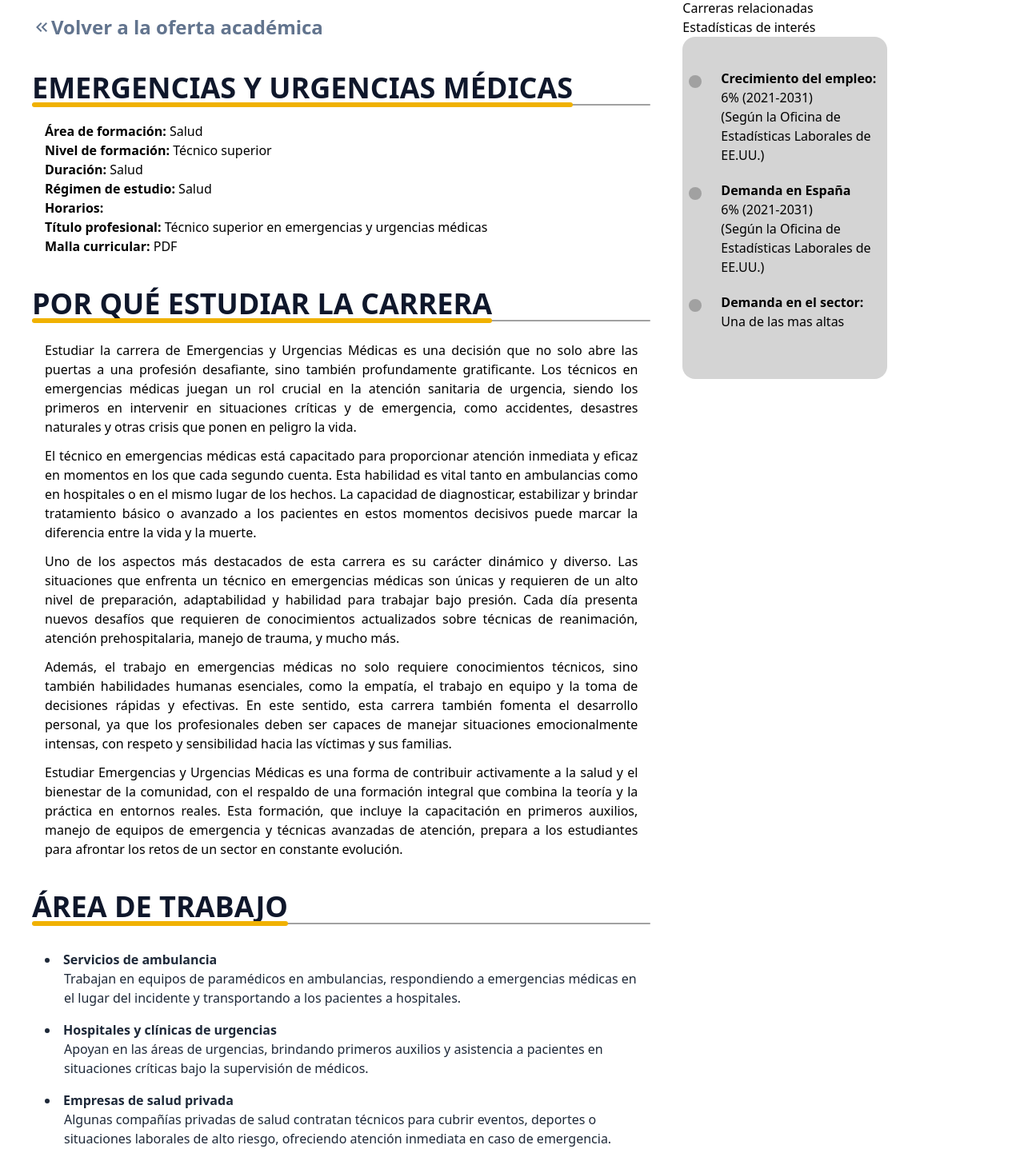
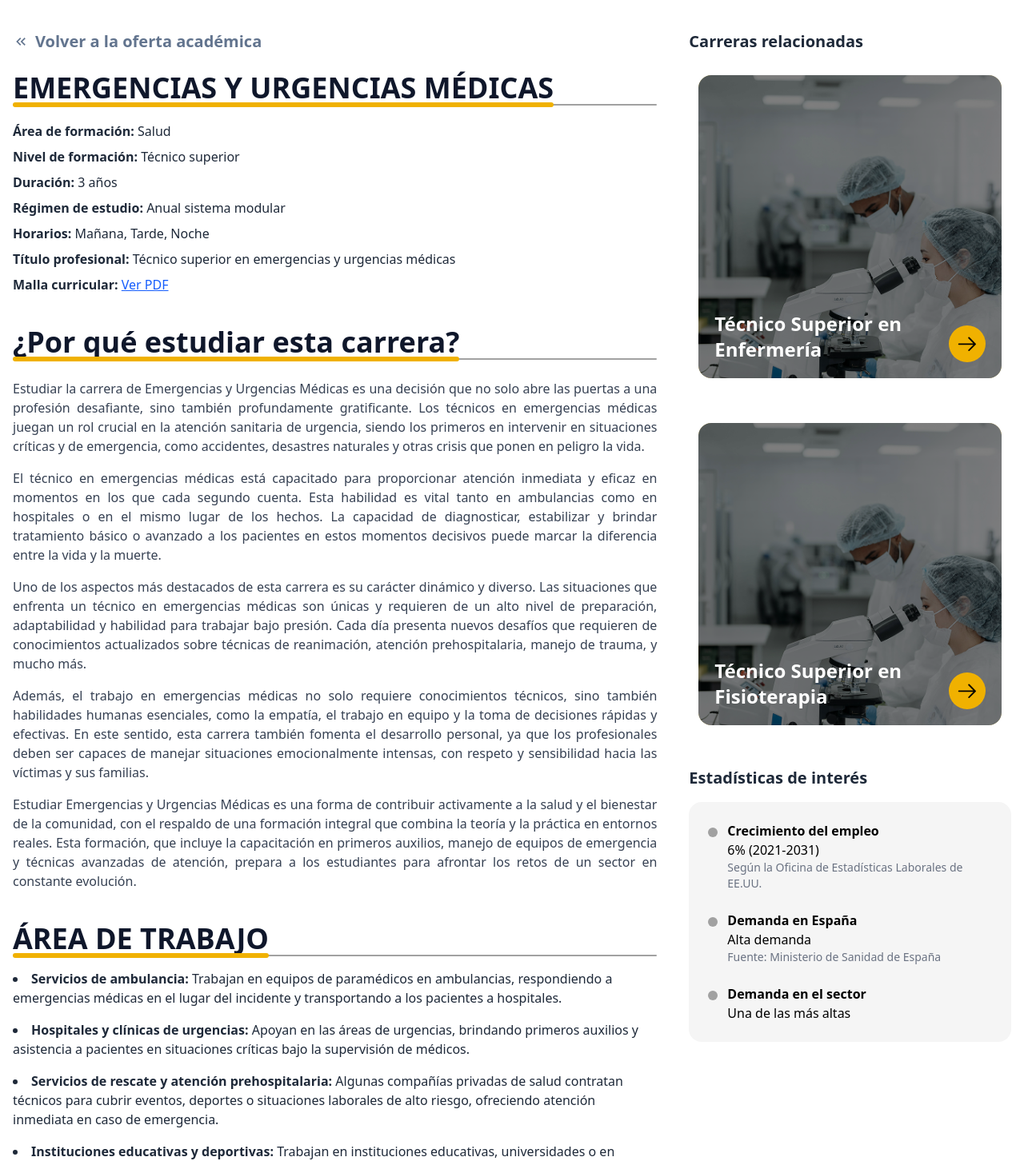
Before and after one commit to srodrigo233/yeshua_webpage, a Next.js app: page /academic/1 in a window 1280 px wide. Shown: the part 474-1926 px from the top of the page at 80% size. Built offline with nearby package versions, Linux system fonts and the light colour scheme.

Commit message:
refactor/ responsive view and add cards

```diff
--- a/src/app/academic/[slug]/page.tsx
+++ b/src/app/academic/[slug]/page.tsx
@@ -1,12 +1,11 @@
 import Image from "next/image";
-
-import paramedic from '../../../../public/img/paramedic.jpg'
+import paramedic from '../../../../public/img/paramedic.jpg';
 import SectionTitle from "@/components/commons/SectionTitle";
-
+import Card from '@/components/commons/Card';
+import oferta1 from '../../../../public/academicOffers/academic.png';
 import { MdKeyboardDoubleArrowLeft } from "react-icons/md";
 
-export default async function Page({ params,}: { params : Promise<{ slug: string }>})
-{
+export default async function Page({ params }: { params: Promise<{ slug: string }> }) {
   const { slug } = await params;
 
   const careerInfo = {
@@ -15,156 +14,180 @@ export default async function Page({ params,}: { params : Promise<{ slug: string
     level: "Técnico superior",
     duration: "3 años",
     system: "Anual sistema modular",
-    schedules: [],
+    schedules: ["Mañana", "Tarde", "Noche"],
     titleLabel: "Técnico superior en emergencias y urgencias médicas",
-    curriculum: 'link/to/pdf'
-  }
+    curriculum: '/pdfs/malla-emergencias.pdf',
+  };
 
-  const whyStudyThis =[
-    `Estudiar la carrera de Emergencias y Urgencias Médicas es una decisión que no solo abre las puertas a una profesión desafiante, sino también profundamente gratificante. Los técnicos en emergencias médicas juegan un rol crucial en la atención sanitaria de urgencia, siendo los primeros en intervenir en situaciones críticas y de emergencia, como accidentes, desastres naturales y otras crisis que ponen en peligro la vida.`,
-
-    `El técnico en emergencias médicas está capacitado para proporcionar atención inmediata y eficaz en momentos en los que cada segundo cuenta. Esta habilidad es vital tanto en ambulancias como en hospitales o en el mismo lugar de los hechos. La capacidad de diagnosticar, estabilizar y brindar tratamiento básico o avanzado a los pacientes en estos momentos decisivos puede marcar la diferencia entre la vida y la muerte.`,
-
-    `Uno de los aspectos más destacados de esta carrera es su carácter dinámico y diverso. Las situaciones que enfrenta un técnico en emergencias médicas son únicas y requieren de un alto nivel de preparación, adaptabilidad y habilidad para trabajar bajo presión. Cada día presenta nuevos desafíos que requieren de conocimientos actualizados sobre técnicas de reanimación, atención prehospitalaria, manejo de trauma, y mucho más.`,
-
-    `Además, el trabajo en emergencias médicas no solo requiere conocimientos técnicos, sino también habilidades humanas esenciales, como la empatía, el trabajo en equipo y la toma de decisiones rápidas y efectivas. En este sentido, esta carrera también fomenta el desarrollo personal, ya que los profesionales deben ser capaces de manejar situaciones emocionalmente intensas, con respeto y sensibilidad hacia las víctimas y sus familias.`,
-
-    'Estudiar Emergencias y Urgencias Médicas es una forma de contribuir activamente a la salud y el bienestar de la comunidad, con el respaldo de una formación integral que combina la teoría y la práctica en entornos reales. Esta formación, que incluye la capacitación en primeros auxilios, manejo de equipos de emergencia y técnicas avanzadas de atención, prepara a los estudiantes para afrontar los retos de un sector en constante evolución.'
-  ]
+const whyStudyThis = [
+  "Estudiar la carrera de Emergencias y Urgencias Médicas es una decisión que no solo abre las puertas a una profesión desafiante, sino también profundamente gratificante. Los técnicos en emergencias médicas juegan un rol crucial en la atención sanitaria de urgencia, siendo los primeros en intervenir en situaciones críticas y de emergencia, como accidentes, desastres naturales y otras crisis que ponen en peligro la vida.",
+  "El técnico en emergencias médicas está capacitado para proporcionar atención inmediata y eficaz en momentos en los que cada segundo cuenta. Esta habilidad es vital tanto en ambulancias como en hospitales o en el mismo lugar de los hechos. La capacidad de diagnosticar, estabilizar y brindar tratamiento básico o avanzado a los pacientes en estos momentos decisivos puede marcar la diferencia entre la vida y la muerte.",
+  "Uno de los aspectos más destacados de esta carrera es su carácter dinámico y diverso. Las situaciones que enfrenta un técnico en emergencias médicas son únicas y requieren de un alto nivel de preparación, adaptabilidad y habilidad para trabajar bajo presión. Cada día presenta nuevos desafíos que requieren de conocimientos actualizados sobre técnicas de reanimación, atención prehospitalaria, manejo de trauma, y mucho más.",
+  "Además, el trabajo en emergencias médicas no solo requiere conocimientos técnicos, sino también habilidades humanas esenciales, como la empatía, el trabajo en equipo y la toma de decisiones rápidas y efectivas. En este sentido, esta carrera también fomenta el desarrollo personal, ya que los profesionales deben ser capaces de manejar situaciones emocionalmente intensas, con respeto y sensibilidad hacia las víctimas y sus familias.",
+  "Estudiar Emergencias y Urgencias Médicas es una forma de contribuir activamente a la salud y el bienestar de la comunidad, con el respaldo de una formación integral que combina la teoría y la práctica en entornos reales. Esta formación, que incluye la capacitación en primeros auxilios, manejo de equipos de emergencia y técnicas avanzadas de atención, prepara a los estudiantes para afrontar los retos de un sector en constante evolución."
+];
 
   const workArea = [
   {
     title: "Servicios de ambulancia",
-        description: "Trabajan en equipos de paramédicos en ambulancias, respondiendo a emergencias médicas en el lugar del incidente y transportando a los pacientes a hospitales."
+    description:
+      "Trabajan en equipos de paramédicos en ambulancias, respondiendo a emergencias médicas en el lugar del incidente y transportando a los pacientes a hospitales.",
   },
   {
     title: "Hospitales y clínicas de urgencias",
-        description: "Apoyan en las áreas de urgencias, brindando primeros auxilios y asistencia a pacientes en situaciones críticas bajo la supervisión de médicos."
-    },
-    {
-        title: "Empresas de salud privada",
-        description: "Algunas compañías privadas de salud contratan técnicos para cubrir eventos, deportes o situaciones laborales de alto riesgo, ofreciendo atención inmediata en caso de emergencia."
+    description:
+      "Apoyan en las áreas de urgencias, brindando primeros auxilios y asistencia a pacientes en situaciones críticas bajo la supervisión de médicos.",
   },
   {
     title: "Servicios de rescate y atención prehospitalaria",
-        description: "Colaboran con equipos de rescate, como bomberos o grupos de respuesta rápida, en situaciones de desastre, accidentes o rescates en terrenos difíciles."
+    description:
+      "Algunas compañías privadas de salud contratan técnicos para cubrir eventos, deportes o situaciones laborales de alto riesgo, ofreciendo atención inmediata en caso de emergencia.",
   },
   {
     title: "Instituciones educativas y deportivas",
-        description: "Trabajan en instituciones educativas, universidades o en eventos deportivos, brindando primeros auxilios en situaciones de emergencia."
+    description:
+      "Trabajan en instituciones educativas, universidades o en eventos deportivos, brindando primeros auxilios en situaciones de emergencia.",
   },
   {
     title: "Industrias de transporte y aviación",
-        description: "Ofrecen atención médica a bordo de aviones, barcos o trenes, asegurándose de que los pasajeros reciban atención en caso de emergencias durante el viaje."
+    description:
+      "POfrecen atención médica a bordo de aviones, barcos o trenes, asegurándose de que los pasajeros reciban atención en caso de emergencias durante el viaje.",
   },
   {
     title: "Asistencia en eventos masivos o conciertos",
-        description: "Ofrecen atención médica inmediata en grandes conciertos, festivales o eventos públicos, donde puede haber incidentes que requieran primeros auxilios."
+    description:
+      "Ofrecen atención médica inmediata en grandes conciertos, festivales o eventos públicos, donde puede haber incidentes que requieran primeros auxilios.",
   },
-  ]
-
-
-//   const EstadisticsComponent = () =>{
-//     return(
-
-//     )
-
-//   }
+  {
+    title: "Organizaciones humanitarias y ONGs",
+    description:
+      "Pueden formar parte de brigadas de ayuda en zonas de conflicto, regiones afectadas por desastres naturales o áreas rurales, aportando su experiencia en situaciones de emergencia médica.",
+  },
+];
+const carreras = [
+  {
+    cardTitle: 'Técnico Superior en Enfermería',
+    carDescription: 'Formación profesional con prácticas clínicas en hospitales.',
+    cardImage: oferta1,
+  },
+  {
+    cardTitle: 'Técnico Superior en Fisioterapia',
+    carDescription: 'Estudios en rehabilitación y terapia física avanzada.',
+    cardImage: oferta1,
+  },
+];
 
   return (
 
     <>
-        <div className="relative w-full h-[50vh]">
+      {/* Imagen de portada */}
+      <div className="relative w-full h-[40vh] md:h-[50vh]">
         <Image
-            style={{ objectFit: 'cover' }}
-            className="w-full h-full brightness-50"
+          className="w-full h-full object-cover brightness-50"
           alt="Portada"
           src={paramedic}
         />
       </div>
 
-        <div className="flex flex-wrap">
-            <div className="max-w-5xl mx-auto basis-2/3">
-                <div className="flex items-center text-slate-500 font-bold text-2xl cursor-pointer ml-10 mt-5">
-                    <MdKeyboardDoubleArrowLeft /> Volver a la oferta académica
-                </div>
-                <div className="m-10">
-                    <SectionTitle title={careerInfo.title} size={4}/>
-                    <div className="mt-5 mx-4">
-                        <div><a className="font-bold">Área de formación: </a> {careerInfo.area}</div>
-                        <div><a className="font-bold">Nivel de formación: </a> {careerInfo.level}</div>
-                        <div><a className="font-bold">Duración: </a> {careerInfo.area}</div>
-                        <div><a className="font-bold">Régimen de estudio: </a> {careerInfo.area}</div>
-                        <div><a className="font-bold">Horarios: </a> {}</div>
-                        <div><a className="font-bold">Título profesional: </a> {careerInfo.titleLabel}</div>
-                        <div><a className="font-bold">Malla curricular: </a> <a>PDF</a></div>
+      {/* Contenido principal en 2 columnas */}
+      <div className="max-w-7xl mx-auto px-4 py-10 flex flex-col lg:flex-row gap-10">
+        {/* Columna izquierda */}
+        <div className="lg:w-2/3">
+          <div className="flex items-center text-slate-500 font-bold text-xl cursor-pointer mb-6">
+            <MdKeyboardDoubleArrowLeft className="mr-2" />
+            Volver a la oferta académica
           </div>
 
+          {/* Info general */}
+          <SectionTitle title={careerInfo.title} size={4} />
+          <div className="mt-5 space-y-2 text-gray-800">
+            <p><span className="font-bold">Área de formación:</span> {careerInfo.area}</p>
+            <p><span className="font-bold">Nivel de formación:</span> {careerInfo.level}</p>
+            <p><span className="font-bold">Duración:</span> {careerInfo.duration}</p>
+            <p><span className="font-bold">Régimen de estudio:</span> {careerInfo.system}</p>
+            <p><span className="font-bold">Horarios:</span> {careerInfo.schedules.join(', ')}</p>
+            <p><span className="font-bold">Título profesional:</span> {careerInfo.titleLabel}</p>
+            <p>
+              <span className="font-bold">Malla curricular:</span>{' '}
+              <a href={careerInfo.curriculum} target="_blank" className="text-blue-600 underline">Ver PDF</a>
+            </p>
           </div>
-                <div className="m-10">
-                    <SectionTitle title={`POR QUÉ ESTUDIAR LA CARRERA`} size={4}/>
-                    <div className="mt-6 mx-4 text-justify">
-                        {whyStudyThis.map((par, ind)=>(
-                            <p key={ind} className="mb-3">{par}</p>
+
+          {/* Por qué estudiar */}
+          <div className="mt-10">
+            <SectionTitle title="¿Por qué estudiar esta carrera?" size={4} />
+            <div className="mt-6 space-y-4 text-justify text-gray-700">
+              {whyStudyThis.map((par, i) => (
+                <p key={i}>{par}</p>
               ))}
             </div>
           </div>
-                <div className="m-10">
-                    <SectionTitle title={`ÁREA DE TRABAJO`} size={4}/>
-                    <div className="mt-6 mx-4">
-                        <ul key={123} className="list-disc list-inside text-gray-800" >
-                            {workArea.map((par, ind)=>(
-                                <li key={ind} className="py-2">
-                                    <a className="font-bold">{par.title}</a>
-                                    <p className="ml-6">{par.description}</p>
+
+          {/* Área laboral */}
+          <div className="mt-10">
+            <SectionTitle title="ÁREA DE TRABAJO" size={4} />
+            <ul className="list-disc list-inside mt-4 space-y-4 text-gray-800">
+              {workArea.map((item, i) => (
+                <li key={i}>
+                  <span className="font-bold">{item.title}:</span> {item.description}
                 </li>
               ))}
             </ul>
           </div>
         </div>
-            </div>
-            <div className="basis-1/3">
+
+        {/* Columna derecha */}
+        <div className="lg:w-1/3 space-y-10">
+          {/* Carreras relacionadas */}
           <div>
-                    <div>Carreras relacionadas</div>
-                </div>
-                <div>
-                    <div>Estadísticas de interés </div>
-
-                    <div className="bg-neutral-300 py-10 w-3/5 rounded-2xl">
-                        <div className='relative'>
-                            <div className={'absolute top-2 left-2  w-4 h-4 bg-neutral-400 rounded-full'}></div>
-                            <div className='flex-none pl-12 pb-5'>
-                                <p className="font-bold">Crecimiento del empleo:</p>
-                                <p>6% (2021-2031)</p>
-                                <p>(Según la Oficina de Estadísticas Laborales de EE.UU.)</p>
+            <h2 className="text-xl font-bold text-gray-800 mb-4">Carreras relacionadas</h2>
+            {/* Aquí puedes mapear otras carreras si las tienes */}
+            <div className="grid grid-cols-1 md:grid-cols-1 gap-8 mt-4">
+              {carreras.map((item, index) => (
+                <Card
+                  key={index}
+                  cardTitle={item.cardTitle}
+                  carDescription={item.carDescription}
+                  cardImage={item.cardImage}
+                  variant='beca'
+                />
+              ))}
             </div>
           </div>
 
-                        <div className='relative'>
-                            <div className={'absolute top-2 left-2 w-4 h-4 bg-neutral-400 rounded-full'}></div>
-                            <div className='flex-none pl-12 pb-5'>
-                                <p className="font-bold">Demanda en España</p>
-                                <p>6% (2021-2031)</p>
-                                <p>(Según la Oficina de Estadísticas Laborales de EE.UU.)</p>
+          {/* Estadísticas */}
+          <div>
+            <h2 className="text-xl font-bold text-gray-800 mb-4">Estadísticas de interés</h2>
+            <div className="bg-neutral-100 p-6 rounded-2xl space-y-6">
+              {[
+                {
+                  title: "Crecimiento del empleo",
+                  value: "6% (2021-2031)",
+                  source: "Según la Oficina de Estadísticas Laborales de EE.UU.",
+                },
+                {
+                  title: "Demanda en España",
+                  value: "Alta demanda",
+                  source: "Fuente: Ministerio de Sanidad de España",
+                },
+                {
+                  title: "Demanda en el sector",
+                  value: "Una de las más altas",
+                },
+              ].map((stat, i) => (
+                <div key={i} className="relative pl-6">
+                  <div className="absolute left-0 top-2 w-3 h-3 bg-neutral-400 rounded-full" />
+                  <div>
+                    <p className="font-bold">{stat.title}</p>
+                    <p>{stat.value}</p>
+                    {stat.source && <p className="text-sm text-gray-500">{stat.source}</p>}
                   </div>
                 </div>
-
-                        <div className='relative'>
-                            <div className={'absolute top-2 left-2  w-4 h-4 bg-neutral-400 rounded-full'}></div>
-                            <div className='flex-none pl-12 pb-5'>
-                                <p className="font-bold">Demanda en el sector:</p>
-                                <p>Una de las mas altas</p>
+              ))}
             </div>
           </div>
-
-
-                    </div>
-                </div>
-
-
-
         </div>
       </div>
     </>
-    )
+  );
 }
--- a/src/app/notices/[slug]/page.tsx
+++ b/src/app/notices/[slug]/page.tsx
@@ -2,6 +2,7 @@ import Image from "next/image";
 import SectionTitle from "@/components/commons/SectionTitle";
 import Card from "@/components/commons/Card";
 import articleImage from "../../../../public/img/artNotice.png";
+import { MdKeyboardDoubleArrowLeft } from "react-icons/md";
 
 export default function ArticlePage() {
   const article = {
@@ -32,8 +33,13 @@ export default function ArticlePage() {
         />
         </div>
         <div className="max-w-6xl mx-auto px-4 py-10 flex flex-col lg:flex-row gap-8">
+
         {/* Columna principal: Artículo */}
         <div className="lg:w-2/3">
+            <div className="flex items-center text-slate-500 font-bold  text-xl cursor-pointer mb-6">
+              <MdKeyboardDoubleArrowLeft className="mr-2" />
+              Volver a Noticias
+            </div>
             <h1 className="text-3xl font-bold text-left my-2">
             {article.title}
             </h1>
```
Lines whose indentation alone changed are shown as unchanged.
